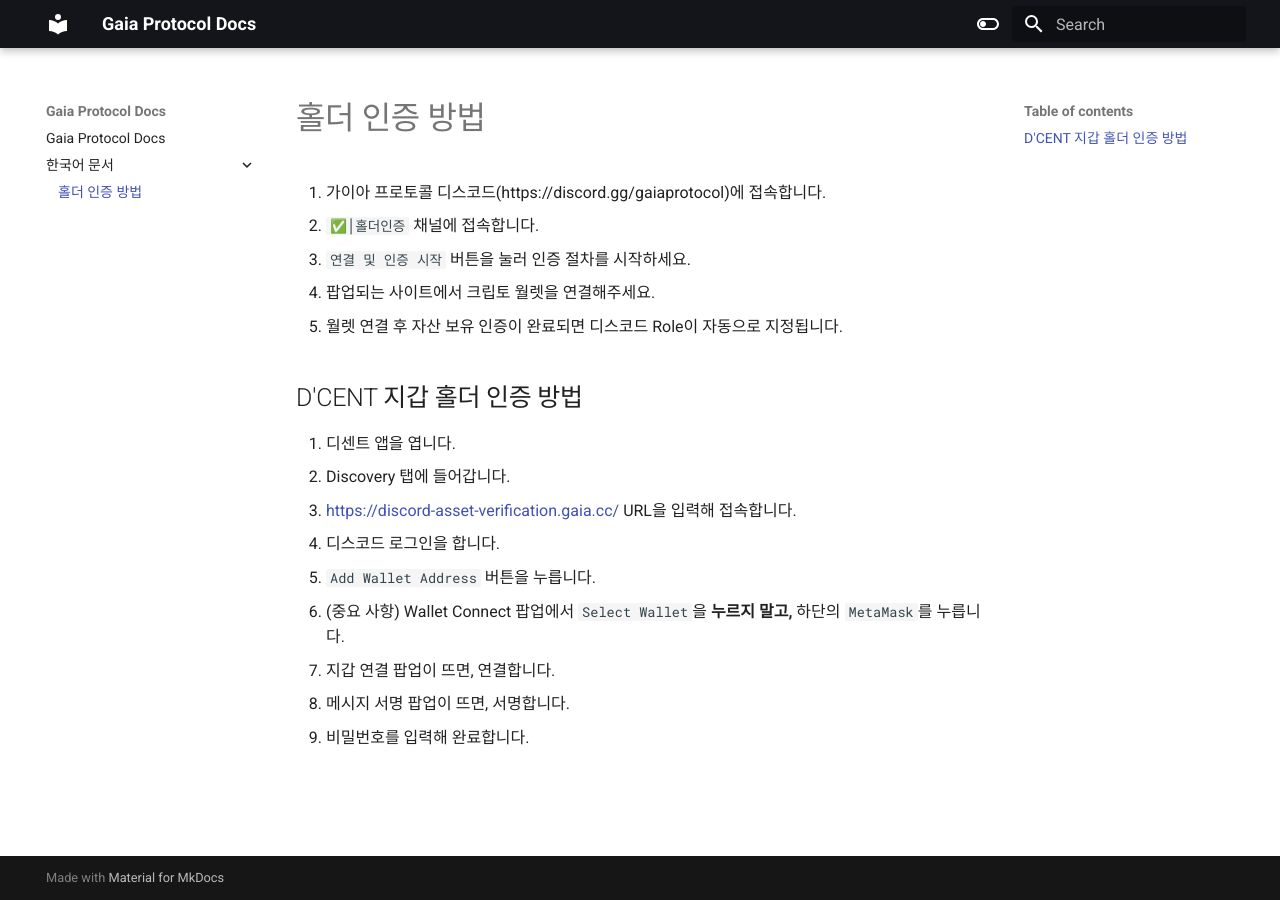
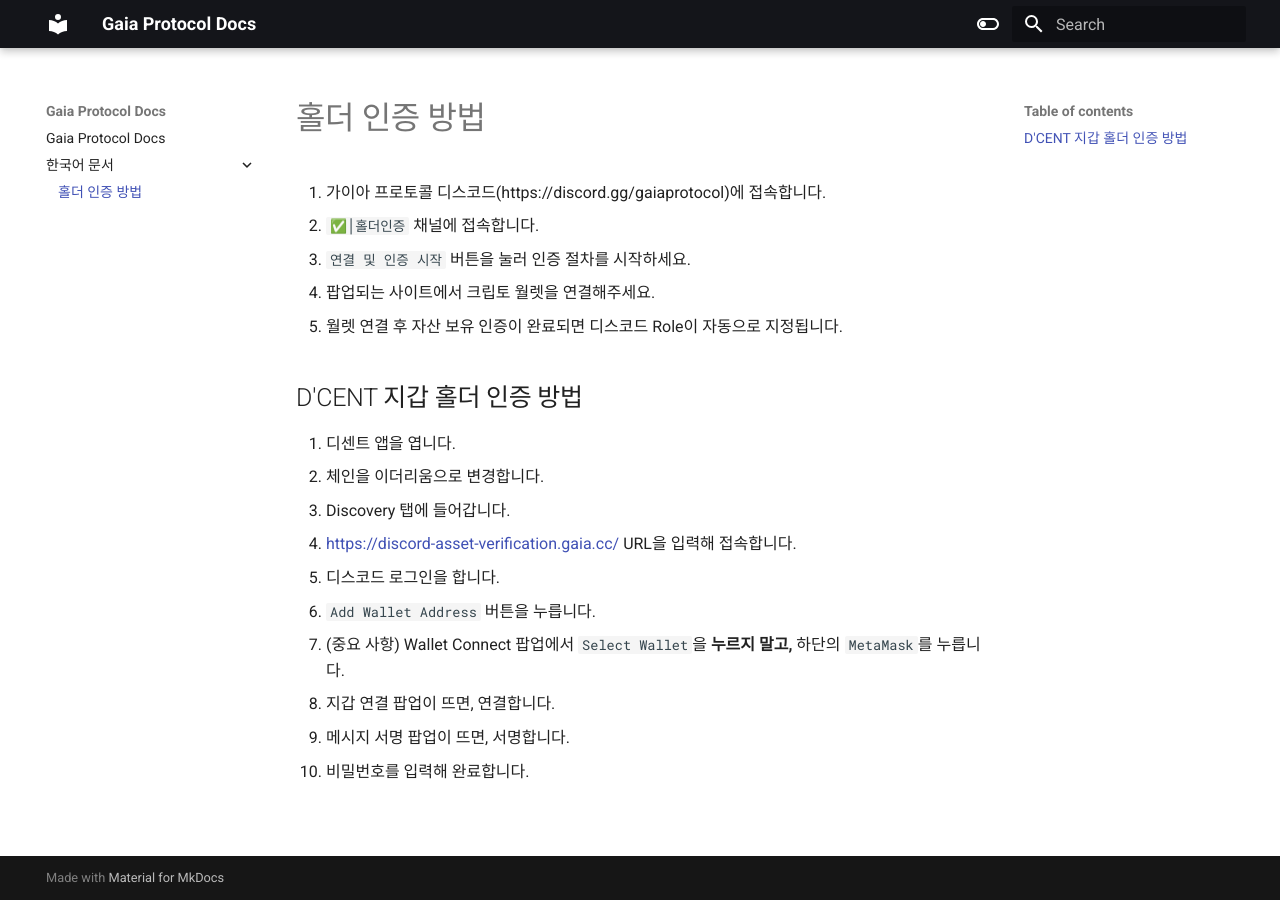
Before and after one commit to gaiaprotocol/docs, an MkDocs documentation site: the page built from docs/한국어 문서/홀더 인증 방법.md, in a window 1280 px wide. Built offline with MkDocs 1.6.1 and Material for MkDocs 9.7.7, drawn with Linux system fonts in a browser that asks for light colours.

Commit message:
Update 홀더 인증 방법.md

```diff
--- a/docs/한국어 문서/홀더 인증 방법.md
+++ b/docs/한국어 문서/홀더 인증 방법.md
@@ -6,11 +6,12 @@
 
 ## D'CENT 지갑 홀더 인증 방법
 1. 디센트 앱을 엽니다.
-2. Discovery 탭에 들어갑니다.
-3. [https://discord-asset-verification.gaia.cc/](https://discord-asset-verification.gaia.cc/ "https://discord-asset-verification.gaia.cc/") URL을 입력해 접속합니다.
-4. 디스코드 로그인을 합니다.
-5. `Add Wallet Address` 버튼을 누릅니다.
-6. (중요 사항) Wallet Connect 팝업에서 `Select Wallet`을 **누르지 말고,** 하단의 `MetaMask`를 누릅니다.
-7. 지갑 연결 팝업이 뜨면, 연결합니다.
-8. 메시지 서명 팝업이 뜨면, 서명합니다.
-9. 비밀번호를 입력해 완료합니다.
+2. 체인을 이더리움으로 변경합니다.
+3. Discovery 탭에 들어갑니다.
+4. [https://discord-asset-verification.gaia.cc/](https://discord-asset-verification.gaia.cc/ "https://discord-asset-verification.gaia.cc/") URL을 입력해 접속합니다.
+5. 디스코드 로그인을 합니다.
+6. `Add Wallet Address` 버튼을 누릅니다.
+7. (중요 사항) Wallet Connect 팝업에서 `Select Wallet`을 **누르지 말고,** 하단의 `MetaMask`를 누릅니다.
+8. 지갑 연결 팝업이 뜨면, 연결합니다.
+9. 메시지 서명 팝업이 뜨면, 서명합니다.
+10. 비밀번호를 입력해 완료합니다.
```
